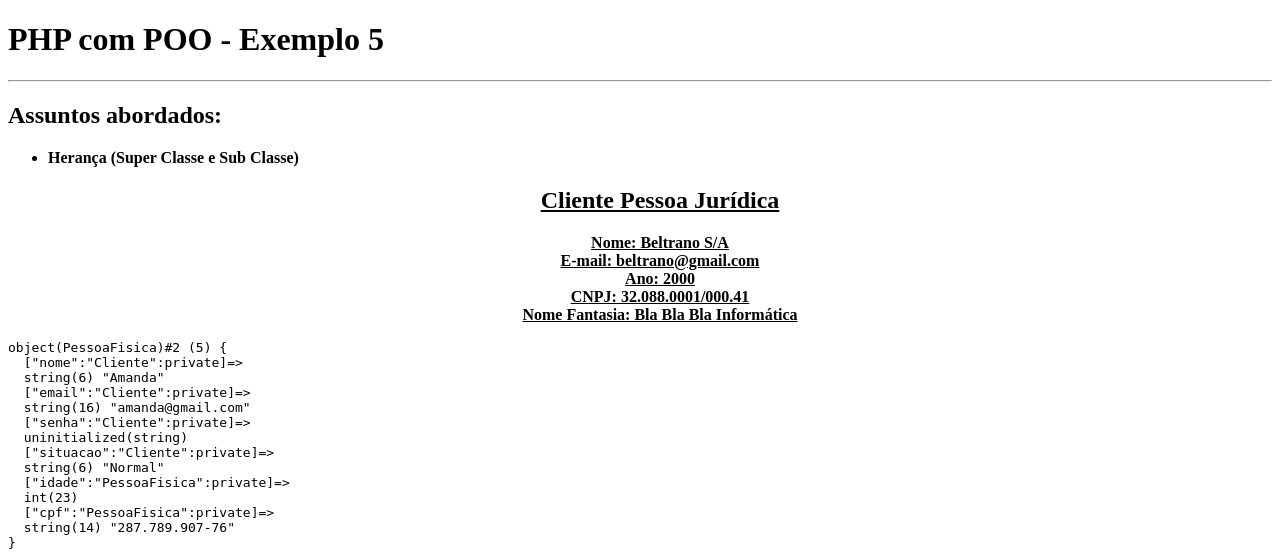
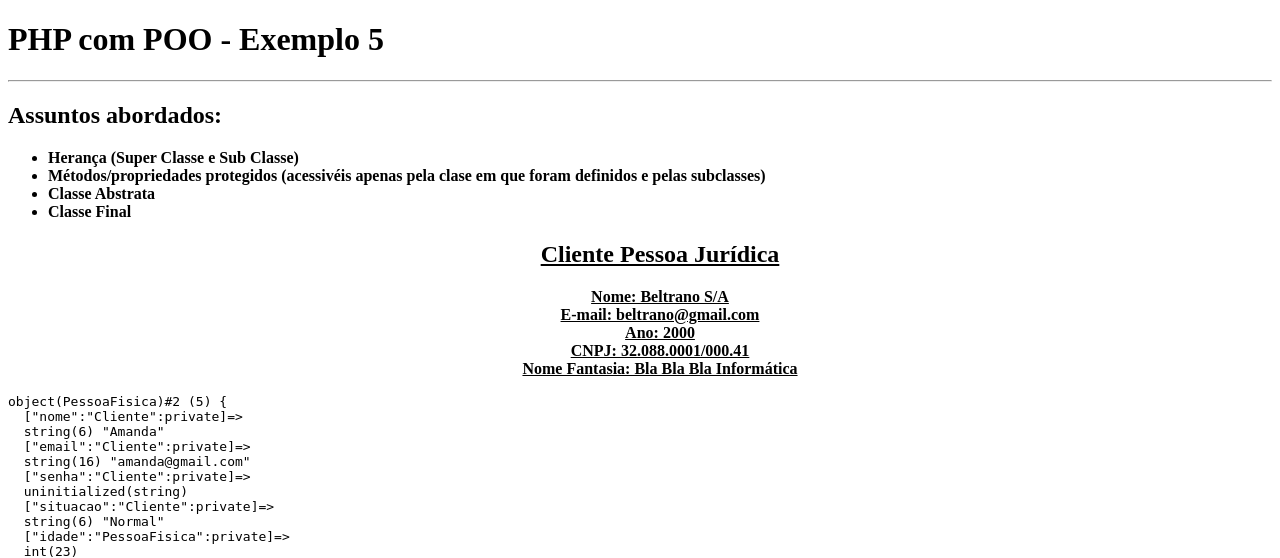
Before and after one commit to ZimboSebastiao/aulas-php-poo, a PHP site: page / in a window 1280 px wide. Shown: the top 558 px of the page. Run offline with PHP 8.4, Linux system fonts and the light colour scheme.

Commit message:
Update index.php

```diff
--- a/index.php
+++ b/index.php
@@ -20,6 +20,9 @@
 
     <ul>
         <li>Herança (Super Classe e Sub Classe)</li>
+        <li>Métodos/propriedades protegidos (acessivéis apenas pela clase em que foram definidos e pelas subclasses)</li>
+        <li>Classe Abstrata</li>
+        <li>Classe Final</li>
 
     </ul>
 <?php
```
